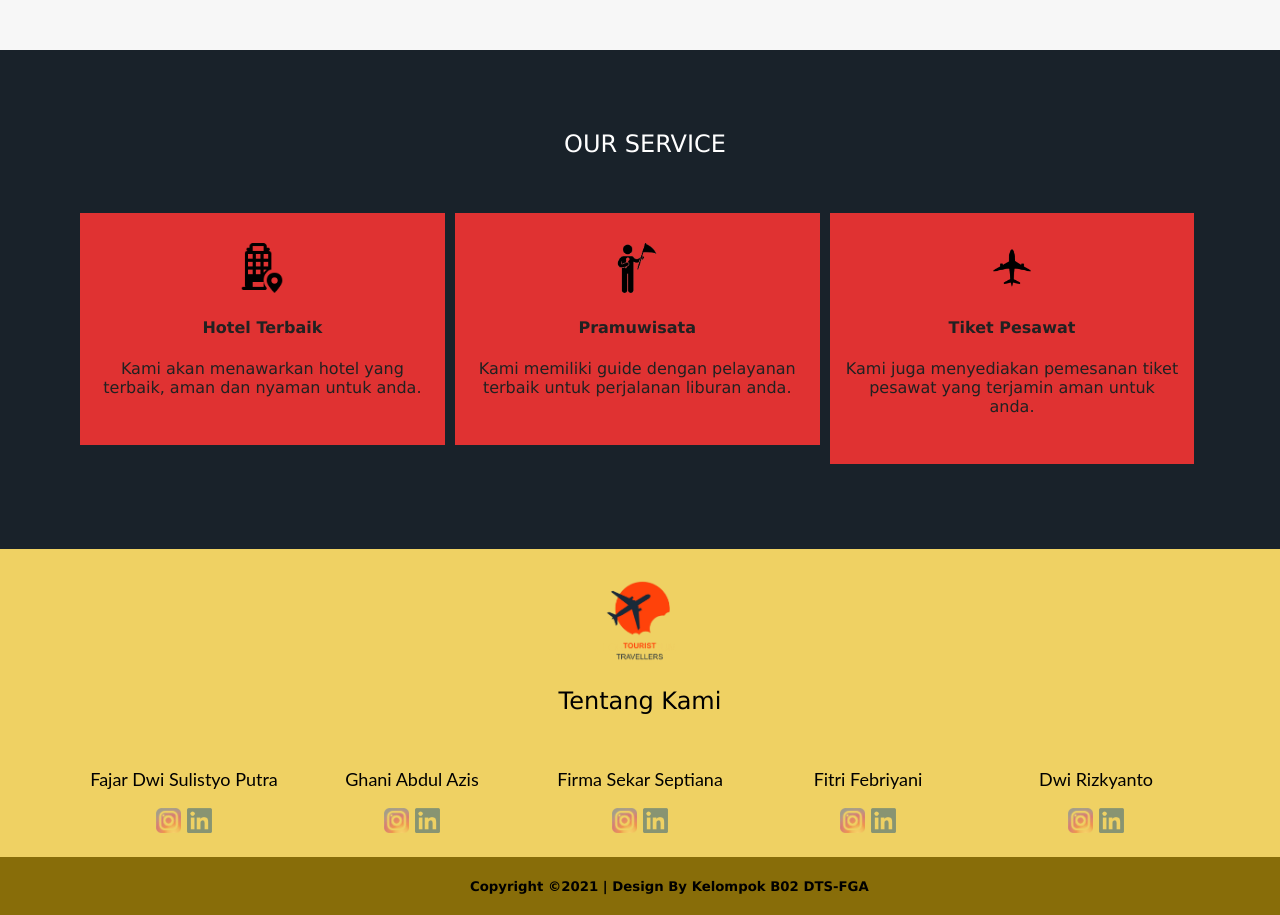
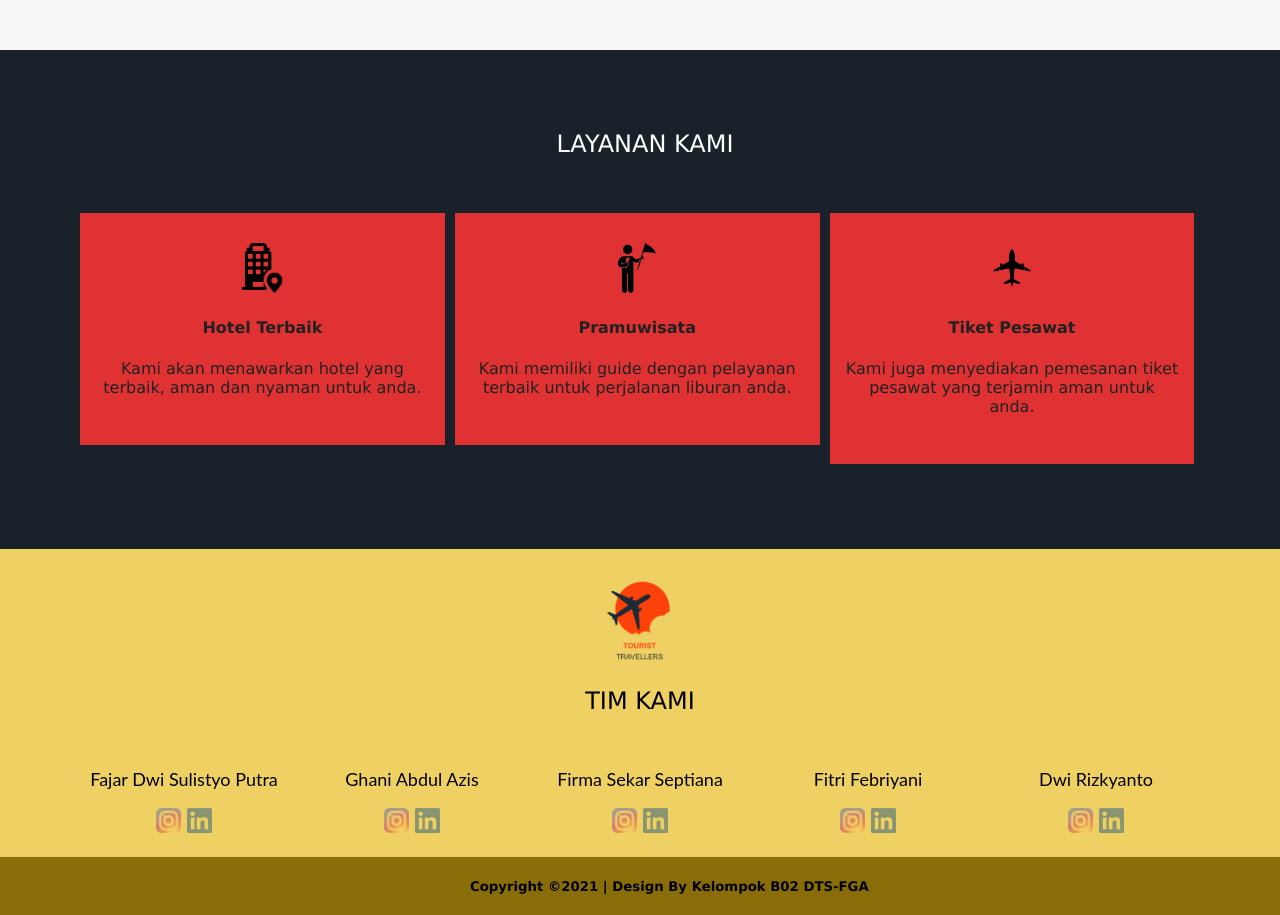
Before and after one commit to totheriyan/b02-fga2021, a plain HTML site: page index.html in a window 1280 px wide. Shown: the part 1200-2115 px from the top of the page. Drawn offline with Linux system fonts and the light colour scheme.

Commit message:
Update index.html

```diff
--- a/index.html
+++ b/index.html
@@ -37,7 +37,7 @@
 	<div class="destinations-wrapper">
 		<div class="container">
 			<div class="heading">
-				<h1>Destinasi</h1>
+				<h1>DESTINASI IMPIAN</h1>
 			</div>
 			<div class="destinations">
 				<div class="destination">
@@ -92,7 +92,7 @@
 	<div class="message-wrapper">
 		<div class="container">
 			<div class="heading">
-				<h2>OUR SERVICE</h2>
+				<h2>LAYANAN KAMI</h2>
 			</div>
 			<div class="messages">
 				<div class="message">
@@ -125,7 +125,7 @@
 		<div class="container">
 			<div class="footer">
 				<img src="travellers.png" class="logo">
-				<h2>Tentang Kami</h2>
+				<h2>TIM KAMI</h2>
 			</div>
 
 			<div class="footer-list">
```
